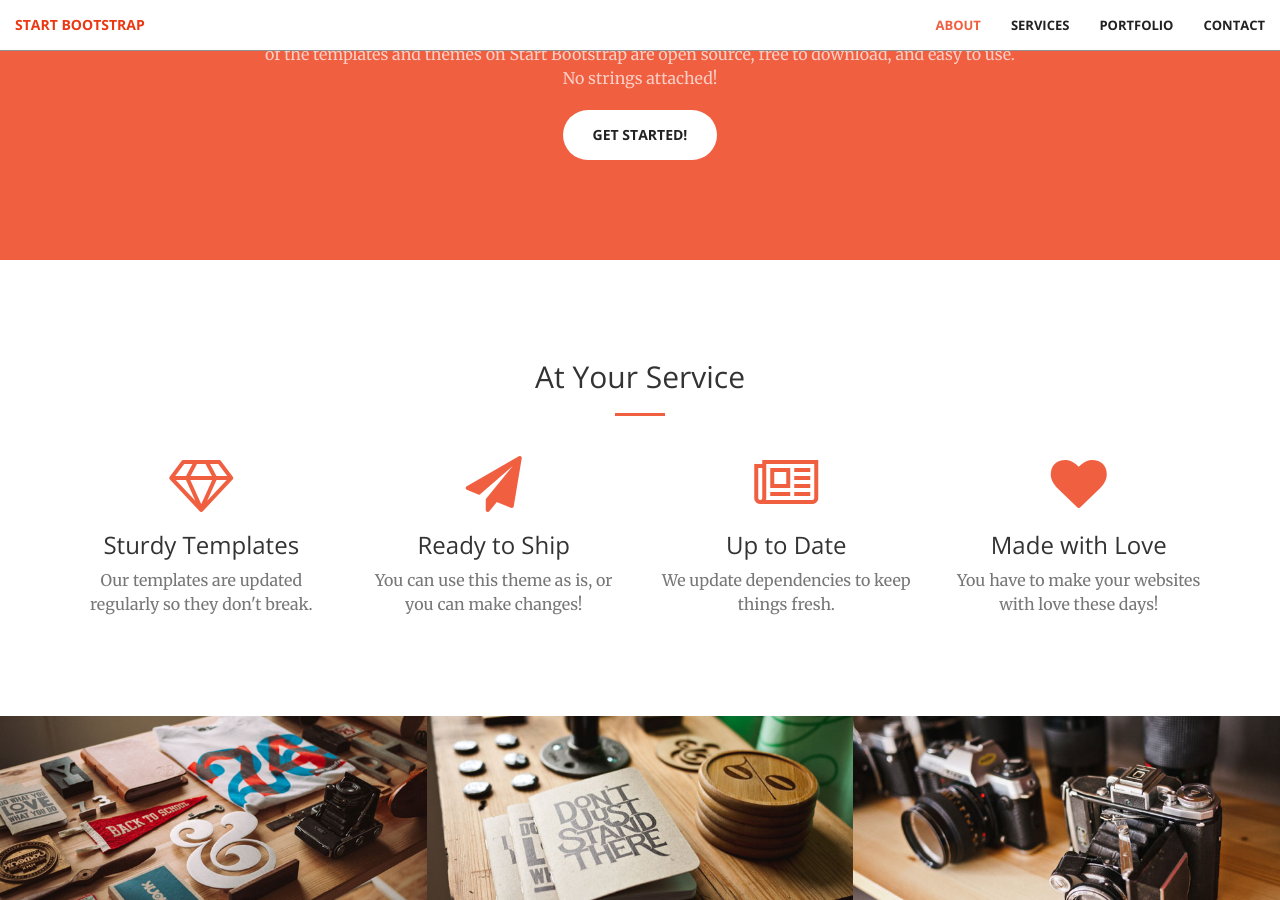
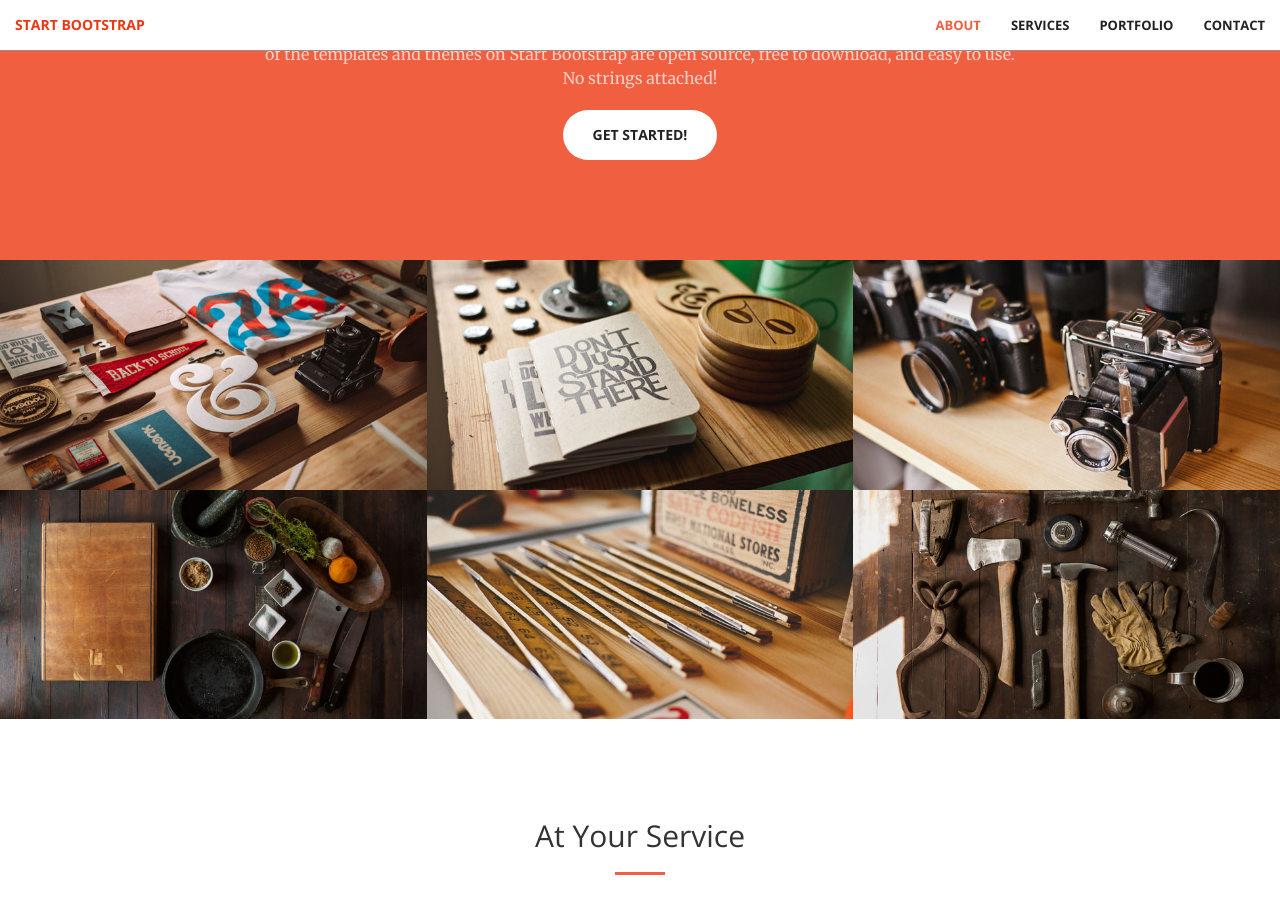
Before and after one commit to laurenmitch/laurenmitch.github.io, a Jekyll site: the page built from index.html, in a window 1280 px wide and 900 px high, scrolled down 1058 px. Built offline with Jekyll 4.4.1, drawn with Linux system fonts in a browser that asks for light colours.

Commit message:
changing order

```diff
--- a/_layouts/front.html
+++ b/_layouts/front.html
@@ -7,8 +7,8 @@
   {% include nav.html %}
   {% include header.html %}
   {% include call-to-action.html %}
+  {% include portfolio.html %}
   {% include services.html %}
-  {% include portfolio.html %}
   {% include aside.html %}
   {% include contact.html %}
   {% include scripts.html %}
```
